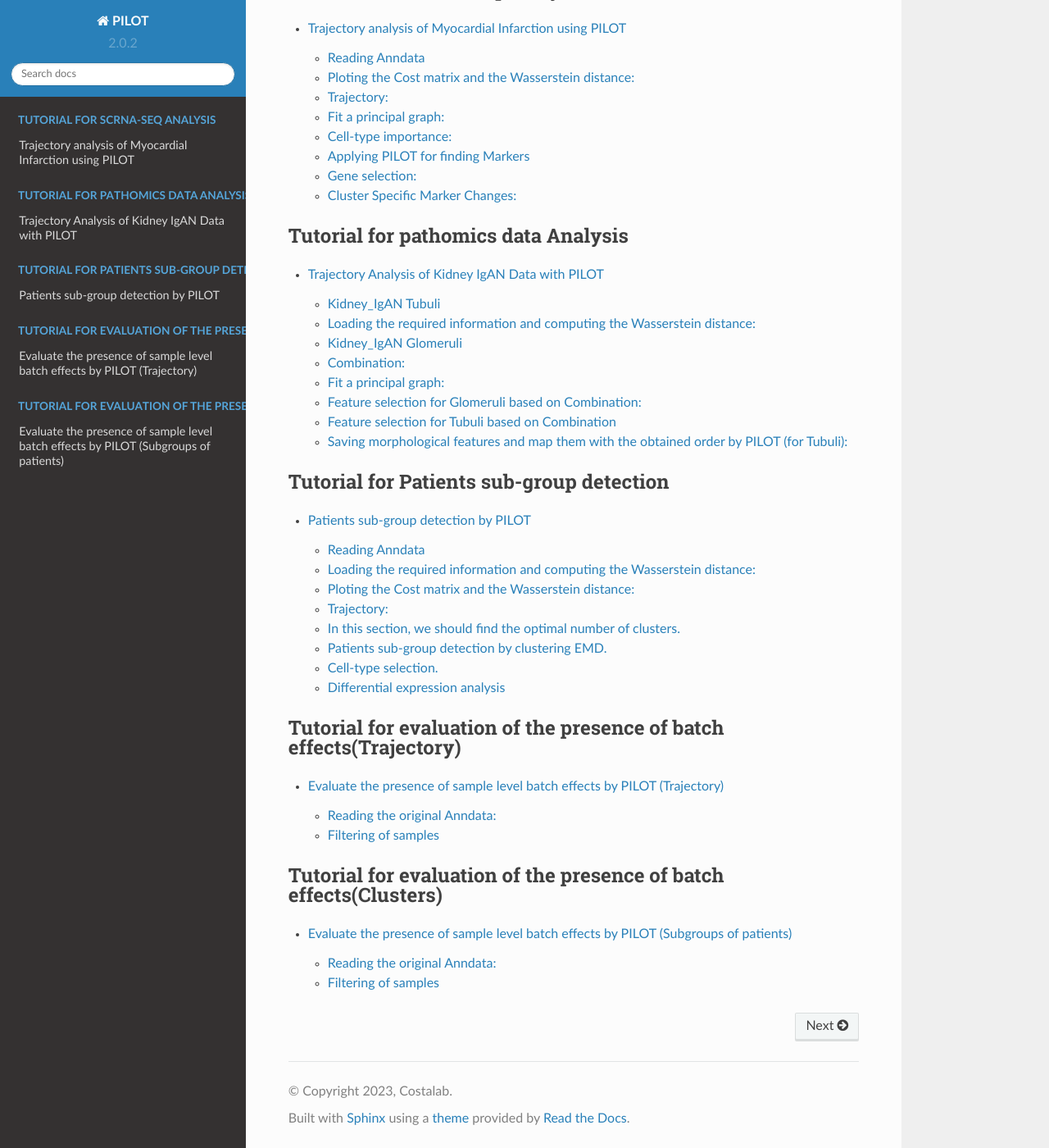
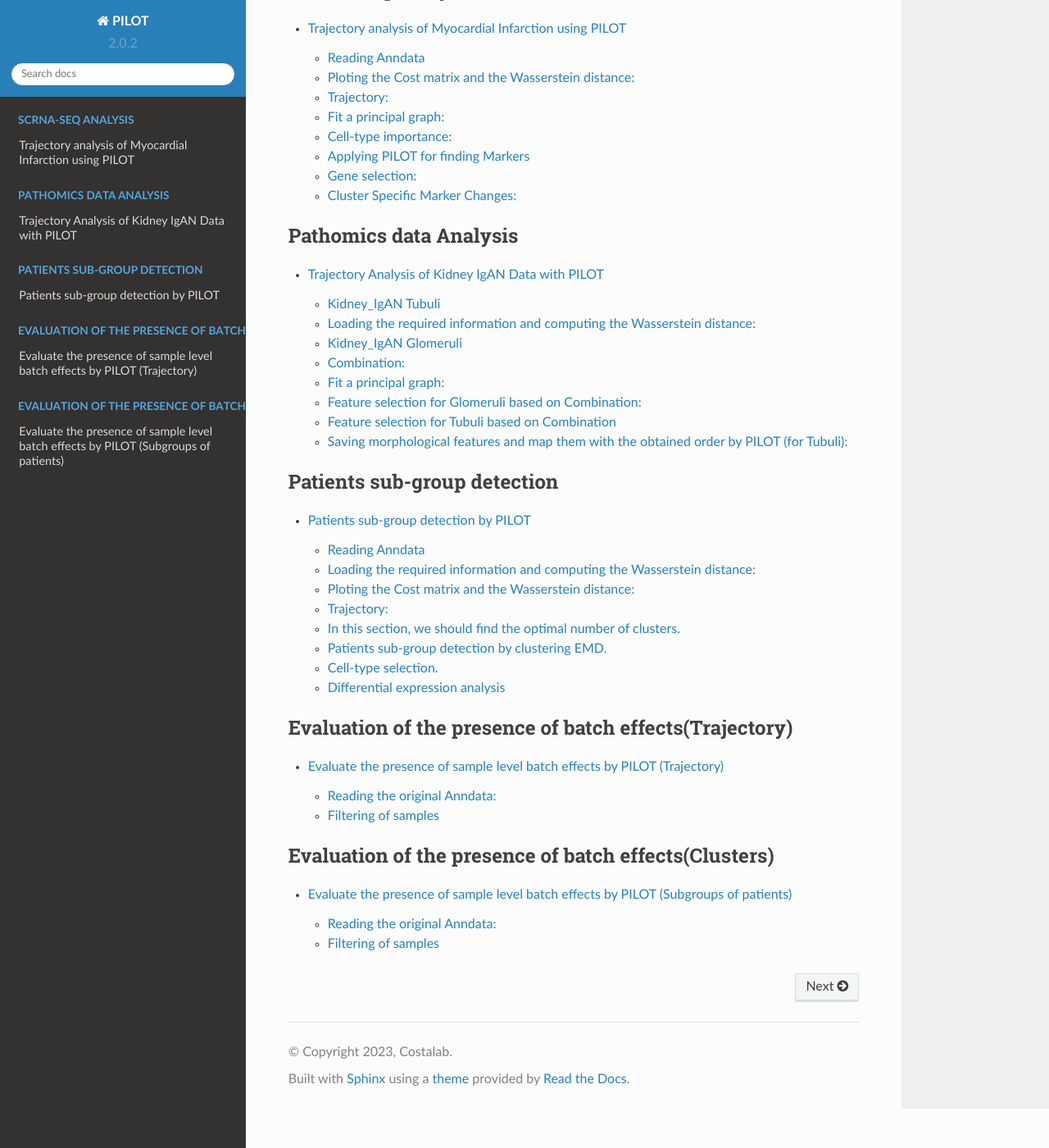
Before and after one commit to CostaLab/PILOT, a Sphinx documentation site: the page built from docs/source/index.md, in a window 1280 px wide and 1400 px high, scrolled down 944 px. Shown: the whole window at 82% size. Built offline with Sphinx 7.4.7 and the Read the Docs theme 2.0.0, drawn with Linux system fonts in a browser that asks for light colours; some of the changed text lies outside the part shown.

Commit message:
Update index.md

````diff
--- a/docs/source/index.md
+++ b/docs/source/index.md
@@ -32,7 +32,7 @@ cd Tutorial
 
 ```{toctree}
 ---
-caption: Tutorial for scRNA-seq Analysis
+caption: scRNA-seq Analysis
 maxdepth: 2
 ---
 Myocardial_infarction
@@ -41,7 +41,7 @@ Myocardial_infarction
 ```{toctree}
 ---
 maxdepth: 2
-caption: Tutorial for pathomics data Analysis
+caption: Pathomics data Analysis
 ---
 Combination_Kidney_IgAN
 ```
@@ -49,7 +49,7 @@ Combination_Kidney_IgAN
 ```{toctree}
 ---
 maxdepth: 2
-caption: Tutorial for Patients sub-group detection
+caption: Patients sub-group detection
 ---
 Patients_sub_group_detection
 ```
@@ -57,14 +57,14 @@ Patients_sub_group_detection
 ```{toctree}
 ---
 maxdepth: 2
-caption: Tutorial for evaluation of the presence of batch effects(Trajectory)
+caption: Evaluation of the presence of batch effects(Trajectory)
 ---
 Kidney_trajectory
 ```
 ```{toctree}
 ---
 maxdepth: 2
-caption: Tutorial for evaluation of the presence of batch effects(Clusters)
+caption: Evaluation of the presence of batch effects(Clusters)
 ---
 Kidney_clusters
 ```
````
